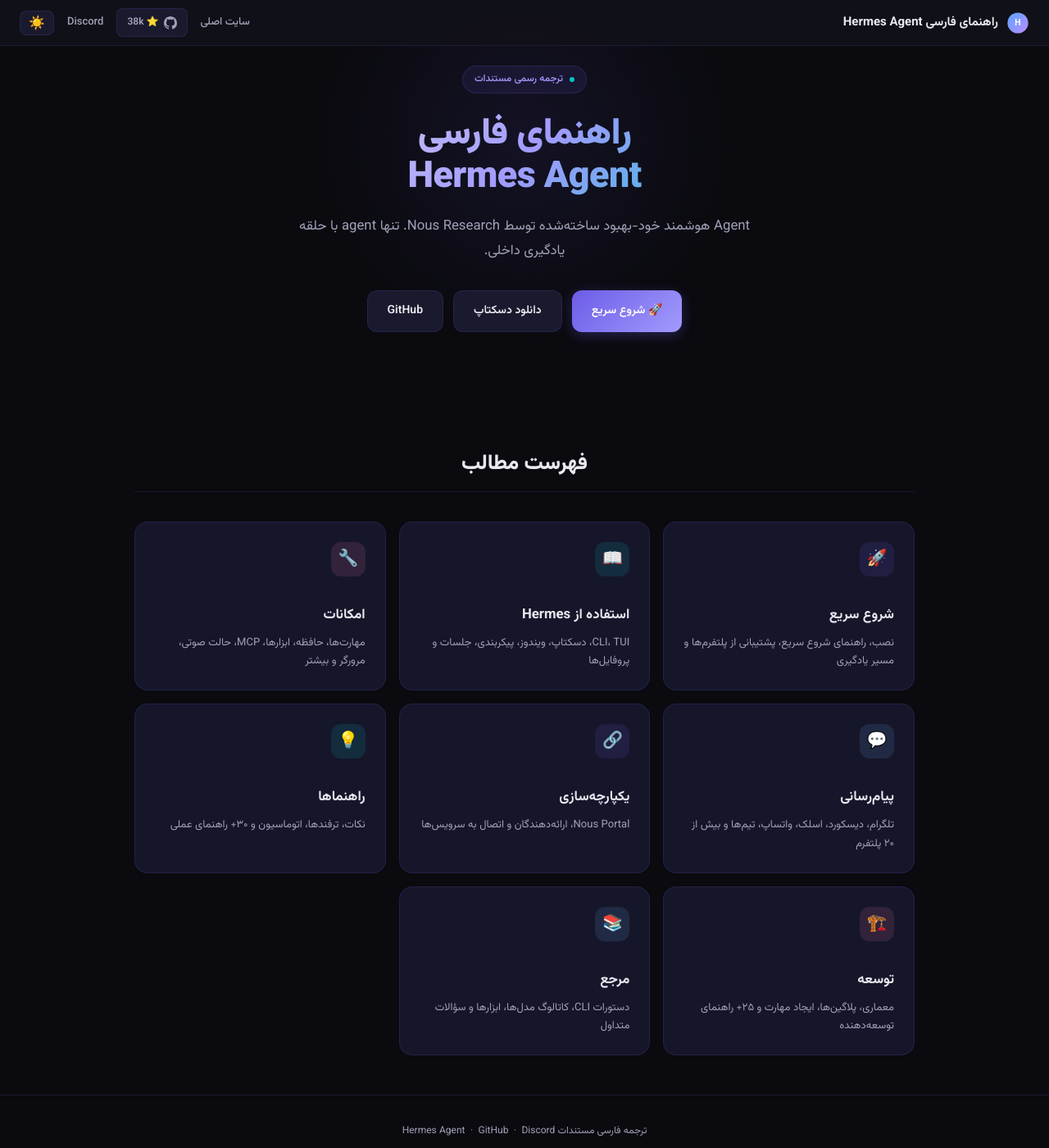
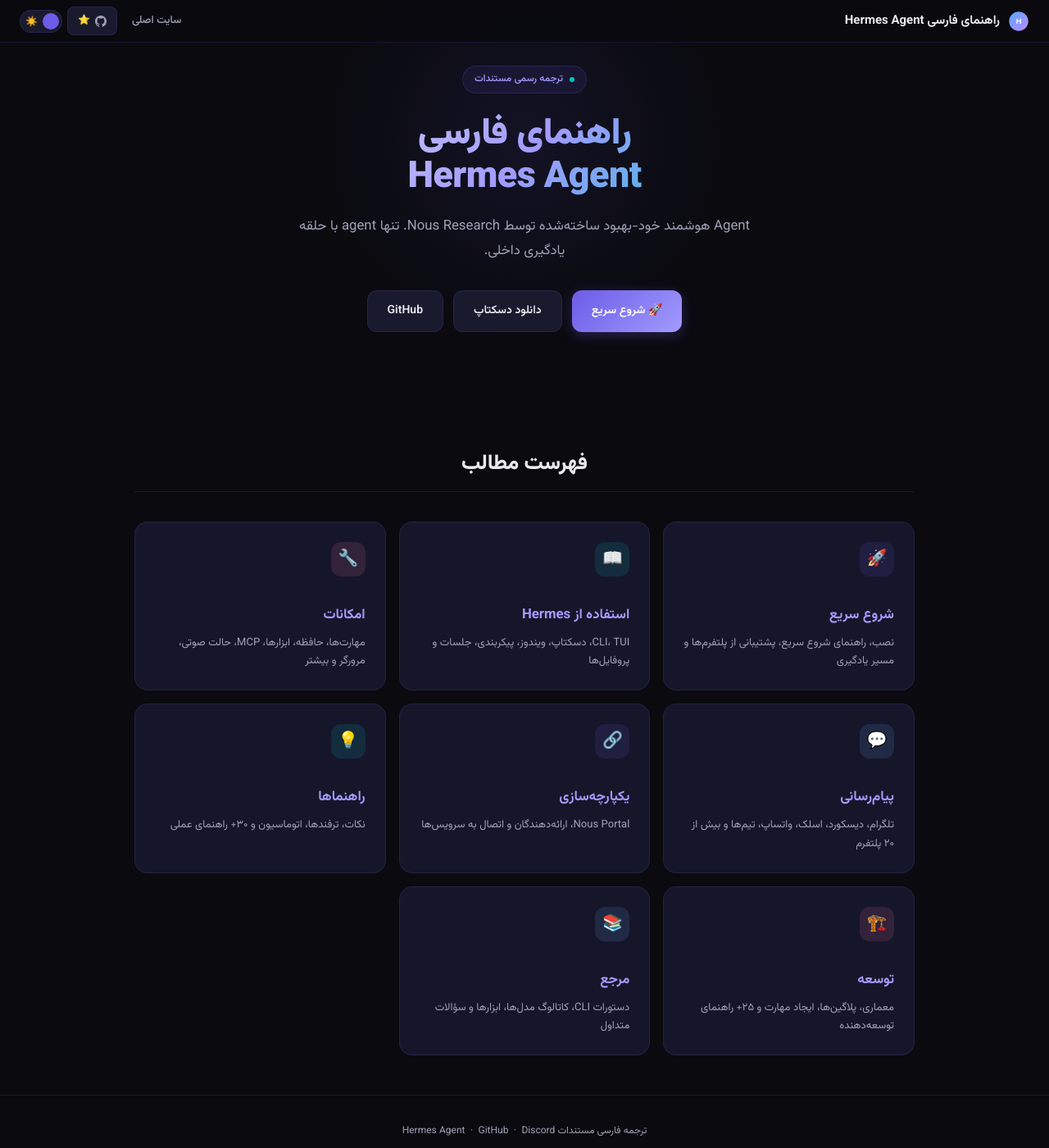
Before and after one commit to bookunt3d/hermes-agent-fa, a Jekyll site: the page built from index.html, in a window 1280 px wide and 1400 px high. Shown: the whole window at 82% size. Built offline with Jekyll 4.4.1, drawn with Linux system fonts in a browser that asks for light colours; nearby versions of some CDN libraries.

Commit message:
fix: LTR code, theme toggle, GitHub link to this repo
- Fix code blocks: add unicode-bidi: isolate-override for proper LTR
- Redesign theme toggle as modern slider with sun/moon icons
- Change GitHub link to point to this repo (bookunt3d/hermes-agent-fa)
- Smooth theme transitions on all elements
- Better nav background with proper blur

```diff
--- a/_layouts/default.html
+++ b/_layouts/default.html
@@ -8,27 +8,27 @@
   <link rel="preconnect" href="https://fonts.gstatic.com" crossorigin>
   <link href="https://fonts.googleapis.com/css2?family=Vazirmatn:wght@300;400;500;600;700;800;900&display=swap" rel="stylesheet">
   <link rel="stylesheet" href="{{ '/assets/css/style.css' | relative_url }}">
-  <link rel="stylesheet" href="https://cdnjs.cloudflare.com/ajax/libs/highlight.js/11.9.0/styles/github-dark-dimmed.min.css" id="hljs-dark">
+  <link rel="stylesheet" href="https://cdnjs.cloudflare.com/ajax/libs/highlight.js/11.9.0/styles/github-dark-dimmed.min.css" id="hljs-theme">
   <link rel="icon" href="{{ '/assets/img/logo.svg' | relative_url }}" type="image/svg+xml">
 </head>
 <body>
   <nav class="top-nav">
     <div class="nav-brand">
       <a href="{{ '/' | relative_url }}">
-        <img src="{{ '/assets/img/logo.svg' | relative_url }}" alt="Hermes" width="28" height="28">
+        <img src="{{ '/assets/img/logo.svg' | relative_url }}" alt="Hermes" width="26" height="26">
         <span>راهنمای فارسی Hermes Agent</span>
       </a>
     </div>
     <div class="nav-links">
       <a href="https://hermes-agent.nousresearch.com/docs/" target="_blank">سایت اصلی</a>
-      <a href="https://github.com/NousResearch/hermes-agent" target="_blank" class="github-link">
-        <svg width="16" height="16" viewBox="0 0 16 16" fill="currentColor"><path d="M8 0C3.58 0 0 3.58 0 8c0 3.54 2.29 6.53 5.47 7.59.4.07.55-.17.55-.38 0-.19-.01-.82-.01-1.49-2.01.37-2.53-.49-2.69-.94-.09-.23-.48-.94-.82-1.13-.28-.15-.68-.52-.01-.53.63-.01 1.08.58 1.23.82.72 1.21 1.87.87 2.33.66.07-.52.28-.87.51-1.07-1.78-.2-3.64-.89-3.64-3.95 0-.87.31-1.59.82-2.15-.08-.2-.36-1.02.08-2.12 0 0 .67-.21 2.2.82.64-.18 1.32-.27 2-.27.68 0 1.36.09 2 .27 1.53-1.04 2.2-.82 2.2-.82.44 1.1.16 1.92.08 2.12.51.56.82 1.27.82 2.15 0 3.07-1.87 3.75-3.65 3.95.29.25.54.73.54 1.48 0 1.07-.01 1.93-.01 2.2 0 .21.15.46.55.38A8.013 8.013 0 0016 8c0-4.42-3.58-8-8-8z"/></svg>
-        <span class="gh-stars">⭐ 38k</span>
+      <a href="{{ site.url }}{{ site.baseurl }}" target="_blank" class="github-link">
+        <svg width="14" height="14" viewBox="0 0 16 16" fill="currentColor"><path d="M8 0C3.58 0 0 3.58 0 8c0 3.54 2.29 6.53 5.47 7.59.4.07.55-.17.55-.38 0-.19-.01-.82-.01-1.49-2.01.37-2.53-.49-2.69-.94-.09-.23-.48-.94-.82-1.13-.28-.15-.68-.52-.01-.53.63-.01 1.08.58 1.23.82.72 1.21 1.87.87 2.33.66.07-.52.28-.87.51-1.07-1.78-.2-3.64-.89-3.64-3.95 0-.87.31-1.59.82-2.15-.08-.2-.36-1.02.08-2.12 0 0 .67-.21 2.2.82.64-.18 1.32-.27 2-.27.68 0 1.36.09 2 .27 1.53-1.04 2.2-.82 2.2-.82.44 1.1.16 1.92.08 2.12.51.56.82 1.27.82 2.15 0 3.07-1.87 3.75-3.65 3.95.29.25.54.73.54 1.48 0 1.07-.01 1.93-.01 2.2 0 .21.15.46.55.38A8.013 8.013 0 0016 8c0-4.42-3.58-8-8-8z"/></svg>
+        <span class="gh-stars">⭐</span>
       </a>
-      <a href="https://discord.gg/hermes-agent" target="_blank">Discord</a>
       <button class="theme-toggle" onclick="toggleTheme()" title="تغییر تم">
         <span class="icon-sun">☀️</span>
         <span class="icon-moon">🌙</span>
+        <span class="slider"></span>
       </button>
     </div>
   </nav>
@@ -37,29 +37,23 @@
   <script>
     hljs.highlightAll();
 
-    // Theme toggle
     function toggleTheme() {
       const html = document.documentElement;
-      const current = html.getAttribute('data-theme');
-      const next = current === 'dark' ? 'light' : 'dark';
+      const next = html.getAttribute('data-theme') === 'dark' ? 'light' : 'dark';
       html.setAttribute('data-theme', next);
       localStorage.setItem('theme', next);
-
-      // Switch highlight.js theme
-      const hljsDark = document.getElementById('hljs-dark');
-      if (next === 'light') {
-        hljsDark.href = 'https://cdnjs.cloudflare.com/ajax/libs/highlight.js/11.9.0/styles/github.min.css';
-      } else {
-        hljsDark.href = 'https://cdnjs.cloudflare.com/ajax/libs/highlight.js/11.9.0/styles/github-dark-dimmed.min.css';
-      }
+      const hljs = document.getElementById('hljs-theme');
+      hljs.href = next === 'light'
+        ? 'https://cdnjs.cloudflare.com/ajax/libs/highlight.js/11.9.0/styles/github.min.css'
+        : 'https://cdnjs.cloudflare.com/ajax/libs/highlight.js/11.9.0/styles/github-dark-dimmed.min.css';
     }
 
-    // Load saved theme
     (function() {
       const saved = localStorage.getItem('theme') || 'dark';
       document.documentElement.setAttribute('data-theme', saved);
       if (saved === 'light') {
-        document.getElementById('hljs-dark').href = 'https://cdnjs.cloudflare.com/ajax/libs/highlight.js/11.9.0/styles/github.min.css';
+        document.getElementById('hljs-theme').href =
+          'https://cdnjs.cloudflare.com/ajax/libs/highlight.js/11.9.0/styles/github.min.css';
       }
     })();
   </script>
--- a/assets/css/style.css
+++ b/assets/css/style.css
@@ -3,7 +3,7 @@
    Dark/Light Theme with RTL + LTR Mixed
    ═══════════════════════════════════════════ */
 
-/* ═══ Dark Theme (default) ═══ */
+/* ═══ Dark Theme ═══ */
 [data-theme="dark"] {
   --bg-primary: #0a0a0f;
   --bg-secondary: #12121a;
@@ -20,16 +20,17 @@
   --border: rgba(108, 92, 231, 0.15);
   --border-hover: rgba(108, 92, 231, 0.35);
   --shadow-glow: 0 0 30px rgba(108, 92, 231, 0.15);
-  --code-bg: #12121a;
+  --code-bg: #0d0d14;
+  --nav-bg: rgba(10, 10, 15, 0.88);
 }
 
 /* ═══ Light Theme ═══ */
 [data-theme="light"] {
   --bg-primary: #ffffff;
-  --bg-secondary: #f8f9fc;
-  --bg-tertiary: #eef0f5;
-  --bg-card: #f0f2f8;
-  --bg-hover: #e8eaf2;
+  --bg-secondary: #f6f7fb;
+  --bg-tertiary: #ecedf3;
+  --bg-card: #f0f1f7;
+  --bg-hover: #e6e7ef;
   --text-primary: #1a1a2e;
   --text-secondary: #4a4a6a;
   --text-muted: #8888a8;
@@ -40,7 +41,8 @@
   --border: rgba(108, 92, 231, 0.12);
   --border-hover: rgba(108, 92, 231, 0.3);
   --shadow-glow: 0 0 30px rgba(108, 92, 231, 0.08);
-  --code-bg: #f0f2f8;
+  --code-bg: #f0f1f7;
+  --nav-bg: rgba(255, 255, 255, 0.88);
 }
 
 :root {
@@ -48,8 +50,8 @@
   --radius-md: 12px;
   --radius-lg: 16px;
   --sidebar-width: 280px;
-  --nav-height: 56px;
-  --transition: all 0.25s cubic-bezier(0.4, 0, 0.2, 1);
+  --nav-height: 52px;
+  --transition: all 0.2s ease;
 }
 
 * { margin: 0; padding: 0; box-sizing: border-box; }
@@ -61,10 +63,9 @@
   color: var(--text-primary);
   line-height: 1.8;
   direction: rtl;
-  transition: background 0.3s, color 0.3s;
+  transition: background 0.3s ease, color 0.3s ease;
 }
 
-/* ═══ Scrollbar ═══ */
 ::-webkit-scrollbar { width: 5px; height: 5px; }
 ::-webkit-scrollbar-track { background: transparent; }
 ::-webkit-scrollbar-thumb { background: var(--accent-1); border-radius: 3px; }
@@ -75,21 +76,23 @@
   position: fixed;
   top: 0; left: 0; right: 0;
   height: var(--nav-height);
-  background: color-mix(in srgb, var(--bg-secondary) 85%, transparent);
-  backdrop-filter: blur(16px);
+  background: var(--nav-bg);
+  backdrop-filter: blur(20px);
+  -webkit-backdrop-filter: blur(20px);
   border-bottom: 1px solid var(--border);
   display: flex;
   align-items: center;
   justify-content: space-between;
   padding: 0 24px;
   z-index: 1000;
+  transition: background 0.3s ease, border-color 0.3s ease;
 }
 .nav-brand a {
   display: flex; align-items: center; gap: 10px;
   text-decoration: none; color: var(--text-primary);
   font-weight: 700; font-size: 15px;
 }
-.nav-links { display: flex; gap: 4px; align-items: center; }
+.nav-links { display: flex; gap: 6px; align-items: center; }
 .nav-links a {
   color: var(--text-secondary); text-decoration: none;
   font-size: 13px; font-weight: 500;
@@ -110,24 +113,49 @@
 .github-link:hover { border-color: var(--border-hover); }
 .gh-stars { font-size: 12px; }
 
-/* Theme toggle */
+/* ═══ Theme Toggle - Slider ═══ */
 .theme-toggle {
+  position: relative;
+  width: 52px; height: 28px;
   background: var(--bg-tertiary);
   border: 1px solid var(--border);
-  border-radius: var(--radius-sm);
-  padding: 6px 10px;
+  border-radius: 14px;
   cursor: pointer;
-  font-size: 16px;
   transition: var(--transition);
+  padding: 0;
+  overflow: hidden;
+}
+.theme-toggle:hover { border-color: var(--border-hover); }
+.theme-toggle .slider {
+  position: absolute;
+  top: 3px; right: 3px;
+  width: 20px; height: 20px;
+  background: var(--accent-1);
+  border-radius: 50%;
+  transition: transform 0.3s cubic-bezier(0.4, 0, 0.2, 1);
   display: flex;
   align-items: center;
+  justify-content: center;
+  font-size: 11px;
+  color: #fff;
   line-height: 1;
 }
-.theme-toggle:hover { border-color: var(--border-hover); background: var(--bg-hover); }
-[data-theme="dark"] .icon-sun { display: inline; }
-[data-theme="dark"] .icon-moon { display: none; }
-[data-theme="light"] .icon-sun { display: none; }
-[data-theme="light"] .icon-moon { display: inline; }
+[data-theme="light"] .theme-toggle .slider {
+  transform: translateX(-24px);
+}
+.theme-toggle .icon-sun,
+.theme-toggle .icon-moon {
+  position: absolute;
+  top: 50%; transform: translateY(-50%);
+  font-size: 12px;
+  transition: opacity 0.3s;
+}
+.theme-toggle .icon-sun { left: 6px; }
+.theme-toggle .icon-moon { right: 6px; }
+[data-theme="dark"] .theme-toggle .icon-sun { opacity: 1; }
+[data-theme="dark"] .theme-toggle .icon-moon { opacity: 0.3; }
+[data-theme="light"] .theme-toggle .icon-sun { opacity: 0.3; }
+[data-theme="light"] .theme-toggle .icon-moon { opacity: 1; }
 
 /* ═══ Sidebar ═══ */
 .docs-container {
@@ -145,7 +173,7 @@
   overflow-y: auto;
   padding: 16px 0;
   z-index: 50;
-  transition: background 0.3s;
+  transition: background 0.3s ease, border-color 0.3s ease;
 }
 .sidebar-section { margin-bottom: 2px; }
 .sidebar-section-title {
@@ -190,7 +218,7 @@
 a:hover { color: var(--accent-3); }
 
 /* ═══════════════════════════════════════════
-   LTR: Code blocks, commands, English text
+   LTR: Code blocks & inline code
    ═══════════════════════════════════════════ */
 code {
   font-family: 'JetBrains Mono', 'Fira Code', monospace;
@@ -200,7 +228,9 @@
   font-size: 0.85em;
   color: var(--accent-3);
   border: 1px solid var(--border);
+  /* Force LTR */
   direction: ltr;
+  unicode-bidi: isolate-override;
   text-align: left;
   display: inline;
 }
@@ -211,17 +241,23 @@
   padding: 18px 20px;
   overflow-x: auto;
   margin-bottom: 18px;
+  /* Force LTR */
   direction: ltr;
+  unicode-bidi: isolate-override;
   text-align: left;
 }
 pre code {
   background: none; padding: 0; border: none;
   color: var(--text-primary);
   font-size: 13px; line-height: 1.7;
-  direction: ltr; text-align: left;
+  direction: ltr;
+  unicode-bidi: isolate-override;
+  text-align: left;
 }
+/* Inline code in Persian text */
 p code, li code, td code, th code, blockquote code {
   direction: ltr;
+  unicode-bidi: isolate-override;
   text-align: left;
   display: inline;
 }
@@ -256,7 +292,7 @@
 }
 tr:last-child td { border-bottom: none; }
 tr:hover td { background: var(--bg-hover); }
-td code, th code { direction: ltr; text-align: left; }
+td code, th code { direction: ltr; unicode-bidi: isolate-override; text-align: left; }
 
 /* ═══ Blockquotes ═══ */
 blockquote {
@@ -265,6 +301,7 @@
   margin-bottom: 18px;
   background: var(--bg-tertiary);
   border-radius: 0 var(--radius-md) var(--radius-md) 0;
+  transition: background 0.3s ease;
 }
 blockquote p { color: var(--text-secondary); margin-bottom: 0; }
 
--- a/index.html
+++ b/index.html
@@ -68,15 +66,8 @@
   .btn-secondary:hover { background: var(--bg-hover); border-color: var(--border-hover); transform: translateY(-2px); color: var(--text-primary); }
 
   .section { max-width: 1000px; margin: 0 auto; padding: 48px 24px; }
-  .section-title {
-    font-size: 1.6em; font-weight: 800; text-align: center;
-    margin-bottom: 36px; color: var(--text-primary);
-  }
-  .cards-grid {
-    display: grid;
-    grid-template-columns: repeat(auto-fill, minmax(300px, 1fr));
-    gap: 16px;
-  }
+  .section-title { font-size: 1.6em; font-weight: 800; text-align: center; margin-bottom: 36px; }
+  .cards-grid { display: grid; grid-template-columns: repeat(auto-fill, minmax(300px, 1fr)); gap: 16px; }
   .card {
     background: var(--bg-card); border: 1px solid var(--border);
     border-radius: var(--radius-lg); padding: 24px;
@@ -92,7 +83,7 @@
   .card-icon.teal { background: rgba(0,206,201,0.12); }
   .card-icon.pink { background: rgba(253,121,168,0.12); }
   .card-icon.blue { background: rgba(116,185,255,0.12); }
-  .card h3 { font-size: 1.05em; font-weight: 700; margin-bottom: 8px; color: var(--text-primary); }
+  .card h3 { font-size: 1.05em; font-weight: 700; margin-bottom: 8px; }
   .card p { font-size: 13px; color: var(--text-secondary); margin-bottom: 0; line-height: 1.7; }
 
   .site-footer {
@@ -113,7 +104,7 @@
   <div class="hero-actions">
     <a href="{{ '/docs/getting-started/quickstart/' | relative_url }}" class="btn btn-primary">🚀 شروع سریع</a>
     <a href="https://hermes-agent.nousresearch.com/" class="btn btn-secondary" target="_blank">دانلود دسکتاپ</a>
-    <a href="https://github.com/NousResearch/hermes-agent" class="btn btn-secondary" target="_blank">GitHub</a>
+    <a href="{{ site.url }}{{ site.baseurl }}" class="btn btn-secondary" target="_blank">GitHub</a>
   </div>
 </section>
 
@@ -167,7 +158,7 @@
   <p>
     ترجمه فارسی <a href="https://hermes-agent.nousresearch.com/docs/" target="_blank">مستندات Hermes Agent</a>
     &nbsp;·&nbsp;
-    <a href="https://github.com/NousResearch/hermes-agent" target="_blank">GitHub</a>
+    <a href="{{ site.url }}{{ site.baseurl }}" target="_blank">GitHub</a>
     &nbsp;·&nbsp;
     <a href="https://discord.gg/hermes-agent" target="_blank">Discord</a>
   </p>
```
Also changed, not shown: other parts of index.html (+1 -3 lines).
